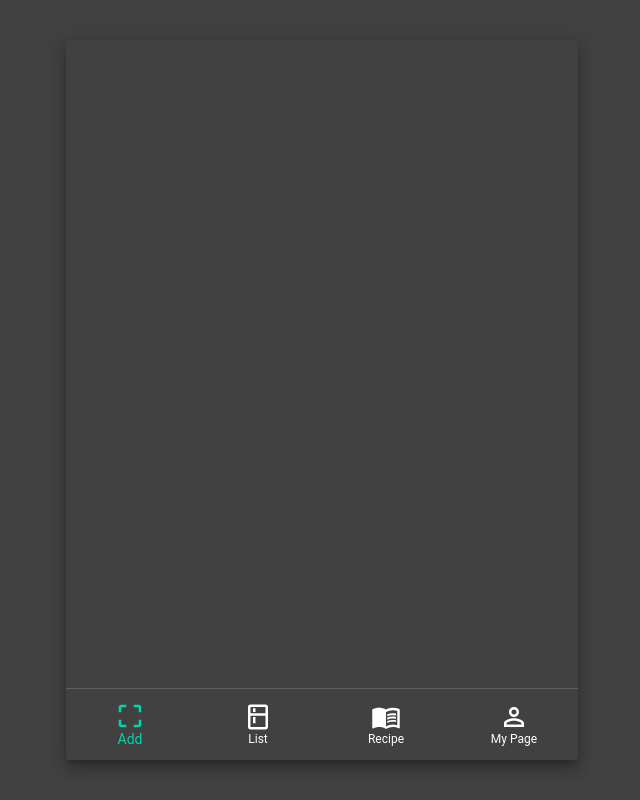
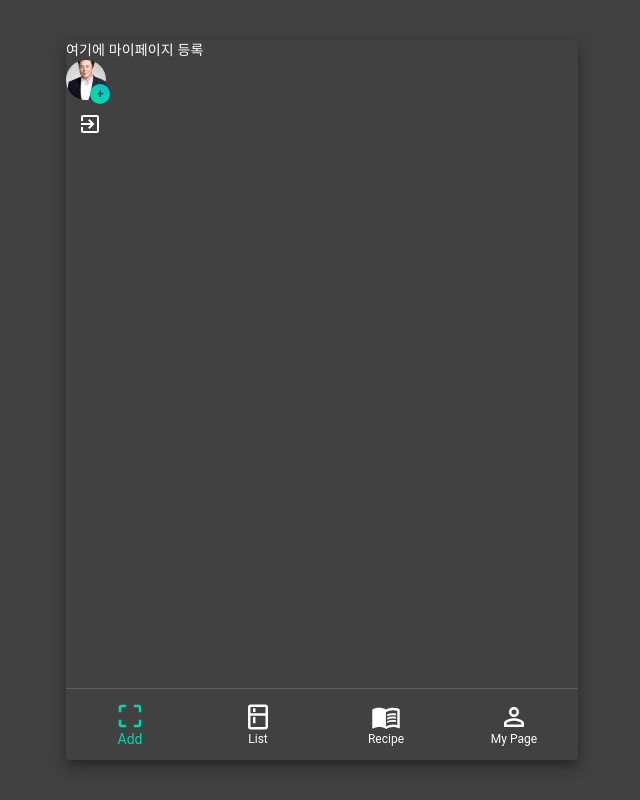
Before and after one commit to CS2021-GDP-Team/food-manager, a React (Create React App) app in the folder frontend/: page /info in a window 1280 px wide. Shown: the whole page, without its empty margins (318-958 px from the left). Built offline with nearby package versions, Linux system fonts and the light colour scheme.

Commit message:
feat: New component add - LogoutButton, PictureButton, ProfilePicture, SubmitButton

```diff
--- a/frontend/src/components/BottomNavBar.tsx
+++ b/frontend/src/components/BottomNavBar.tsx
@@ -7,19 +7,18 @@ import KitchenOutlinedIcon from "@material-ui/icons/KitchenOutlined";
 import MenuBookOutlinedIcon from "@material-ui/icons/MenuBookOutlined";
 import PermIdentityOutlinedIcon from "@material-ui/icons/PermIdentityOutlined";
 
-const useStylesParent = makeStyles({
-    root: {
+//TODO : 스타일링 코드 바깥으로 빼내기, TS로 변경, 이벤트처리->라우팅 연결
+
+const useStyles = makeStyles({
+    parent: {
         borderTop: "1px solid #606060",
         display: "fixed",
         backgroundColor: "#414141",
         height: "10%",
         width: "100%",
         marginTop: "auto"
-    }
-});
-
-const useStylesChild = makeStyles({
-    root: {
+    },
+    child: {
         color: "#FFFFFF",
         border: "2px",
         borderColor: "#606060",
@@ -27,19 +26,14 @@ const useStylesChild = makeStyles({
             color: "#00D6AF"
         }
     },
-    selected: {}
-});
-
-const useStylesIcon = makeStyles({
-    root: {
+    selected: {},
+    icon: {
         fontSize: "30px"
     }
 });
 
-export default function BottomNavBar() {
-    const parentClasses = useStylesParent();
-    const childClasses = useStylesChild();
-    const iconClasses = useStylesIcon();
+const BottomNavBar = () => {
+    const classes = useStyles();
     const [value, setValue] = React.useState(0);
 
     return (
@@ -49,29 +43,31 @@ export default function BottomNavBar() {
                 setValue(newValue);
             }}
             showLabels
-            className={parentClasses.root}
+            className={classes.parent}
         >
             <BottomNavigationAction
                 label="Add"
                 selected
-                classes={{ root: childClasses.root, selected: childClasses.selected }}
-                icon={<CropFreeOutlinedIcon classes={{ root: iconClasses.root }} />}
+                classes={{ root: classes.child, selected: classes.selected }}
+                icon={<CropFreeOutlinedIcon classes={{ root: classes.icon }} />}
             />
             <BottomNavigationAction
                 label="List"
-                classes={{ root: childClasses.root, selected: childClasses.selected }}
-                icon={<KitchenOutlinedIcon classes={{ root: iconClasses.root }} />}
+                classes={{ root: classes.child, selected: classes.selected }}
+                icon={<KitchenOutlinedIcon classes={{ root: classes.icon }} />}
             />
             <BottomNavigationAction
                 label="Recipe"
-                classes={{ root: childClasses.root, selected: childClasses.selected }}
-                icon={<MenuBookOutlinedIcon classes={{ root: iconClasses.root }} />}
+                classes={{ root: classes.child, selected: classes.selected }}
+                icon={<MenuBookOutlinedIcon classes={{ root: classes.icon }} />}
             />
             <BottomNavigationAction
                 label="My Page"
-                classes={{ root: childClasses.root, selected: childClasses.selected }}
-                icon={<PermIdentityOutlinedIcon classes={{ root: iconClasses.root }} />}
+                classes={{ root: classes.child, selected: classes.selected }}
+                icon={<PermIdentityOutlinedIcon classes={{ root: classes.icon }} />}
             />
         </BottomNavigation>
     );
-}
+};
+
+export default BottomNavBar;
--- /dev/null
+++ b/frontend/src/components/LogoutButton.tsx
@@ -0,0 +1,24 @@
+import React from "react";
+import { makeStyles } from "@material-ui/core/styles";
+import IconButton from "@material-ui/core/IconButton";
+import ExitToAppIcon from "@material-ui/icons/ExitToApp";
+
+//TODO : 크기 조절, 스타일링 코드 바깥으로 빼내기, TS로 변경, 이벤트처리
+
+const useStyles = makeStyles({
+    root: {
+        color: "#FFFFFF"
+    }
+});
+
+const LogoutButton = () => {
+    const classes = useStyles();
+
+    return (
+        <IconButton className={classes.root}>
+            <ExitToAppIcon />
+        </IconButton>
+    );
+};
+
+export default LogoutButton;
--- /dev/null
+++ b/frontend/src/components/PictureButton.tsx
@@ -0,0 +1,33 @@
+import React from "react";
+import { makeStyles } from "@material-ui/core/styles";
+import IconButton from "@material-ui/core/IconButton";
+import AddIcon from "@material-ui/icons/Add";
+
+//TODO : 크기 조절(아이콘 두께도 조절해야 함), 스타일링코드 바깥으로 빼내기, TS로 변경
+
+const useStyles = makeStyles({
+    root: {
+        color: "#414141",
+        background: "linear-gradient(45deg, #00d6af 30%, #00c3cf 90%)"
+    },
+    input: {
+        display: "none"
+    }
+});
+
+const PictureButton = () => {
+    const classes = useStyles();
+
+    return (
+        <>
+            <input accept="image/*" className={classes.input} id="icon-button-file" type="file" />
+            <label htmlFor="icon-button-file">
+                <IconButton aria-label="upload picture" component="span" className={classes.root}>
+                    <AddIcon />
+                </IconButton>
+            </label>
+        </>
+    );
+};
+
+export default PictureButton;
--- /dev/null
+++ b/frontend/src/components/ProfilePicture.tsx
@@ -0,0 +1,40 @@
+import React from "react";
+import Badge from "@material-ui/core/Badge";
+import Avatar from "@material-ui/core/Avatar";
+import { Theme, makeStyles, withStyles, createStyles } from "@material-ui/core/styles";
+
+//TODO : 크기 조절, 스타일링 코드 바깥으로 빼내기, TS로 변경, Badge이벤트처리
+
+const StyledBadge = withStyles({
+    badge: {
+        background: "linear-gradient(45deg, #00d6af 30%, #00c3cf 90%)",
+        color: "#414141"
+    }
+})(Badge);
+
+const useStyles = makeStyles({
+    root: {
+        display: "flex"
+    }
+});
+
+const ProfilePicture = () => {
+    const classes = useStyles();
+
+    return (
+        <div className={classes.root}>
+            <StyledBadge
+                overlap="circle"
+                anchorOrigin={{
+                    vertical: "bottom",
+                    horizontal: "right"
+                }}
+                badgeContent={"+"}
+            >
+                <Avatar alt="Elon" src={process.env.PUBLIC_URL + "/elon.jpg"} />
+            </StyledBadge>
+        </div>
+    );
+};
+
+export default ProfilePicture;
--- /dev/null
+++ b/frontend/src/components/SubmitButton.tsx
@@ -0,0 +1,25 @@
+import React from "react";
+import { makeStyles } from "@material-ui/core/styles";
+import Button from "@material-ui/core/Button";
+
+//TODO : height 조절, 버튼 내부 텍스트 동적 할당, 스타일링코드 바깥으로 빼내기, TS로 변경
+
+const useStyles = makeStyles({
+    root: {
+        width: "88%",
+        color: "#ffffff",
+        background: "linear-gradient(45deg, #00d6af 30%, #00c3cf 90%)"
+    }
+});
+
+const SubmitButton = () => {
+    const classes = useStyles();
+
+    return (
+        <Button variant="contained" color="primary" className={classes.root}>
+            Submit
+        </Button>
+    );
+};
+
+export default SubmitButton;
--- a/frontend/src/components/ViewModel.tsx
+++ b/frontend/src/components/ViewModel.tsx
@@ -1,6 +1,6 @@
 import React from "react";
 import { Route } from "react-router-dom";
-import { Login, MenuList, SignUp } from "./index";
+import { Login, MenuList, SignUp, Picture, Info } from "./index";
 import { useMenuListContext, useMenuListDispatchContext } from "./Model";
 
 import CssBaseline from "@material-ui/core/CssBaseline";
@@ -21,6 +21,8 @@ const ViewModel: React.FC = () => {
                 <Paper className="main-container" elevation={10}>
                     <div className="main-content">
                         <Route exact path="/" render={() => <MenuList menu={menuList} />} />
+                        <Route path="/picture" render={() => <Picture />} />
+                        <Route path="/info" render={() => <Info />} />
                         {/* 백엔드 연결하면 로그인, 회원가입 페이지는 상위로 빼낼 예정 */}
                         <Route path="/login" render={() => <Login />} />
                     </div>
--- a/frontend/src/components/index.js
+++ b/frontend/src/components/index.js
@@ -1,3 +1,5 @@
 export { default as Login } from "./pages/Login";
 export { default as MenuList } from "./pages/MenuList";
 export { default as SignUp } from "./pages/SignUp";
+export { default as Picture } from "./pages/Picture";
+export { default as Info } from "./pages/Info";
--- /dev/null
+++ b/frontend/src/components/pages/Info.tsx
@@ -0,0 +1,16 @@
+import React from "react";
+import Grid from "@material-ui/core/Grid";
+import ProfilePicture from "../ProfilePicture";
+import LogoutButton from "../LogoutButton";
+
+const Info = () => {
+    return (
+        <Grid item spacing={1} direction="column" alignContent="center" alignItems="center">
+            <div>여기에 마이페이지 등록</div>
+            <ProfilePicture />
+            <LogoutButton />
+        </Grid>
+    );
+};
+
+export default Info;
--- /dev/null
+++ b/frontend/src/components/pages/Picture.tsx
@@ -0,0 +1,16 @@
+import React from "react";
+import SubmitButton from "../SubmitButton";
+import PictureButton from "../PictureButton";
+import Grid from "@material-ui/core/Grid";
+
+const Picture = () => {
+    return (
+        <Grid item spacing={1} direction="column" alignContent="center" alignItems="center">
+            <div>여기에 바코드 등록</div>
+            <PictureButton />
+            <SubmitButton />
+        </Grid>
+    );
+};
+
+export default Picture;
```
Also changed, not shown: frontend/public/elon.jpg (added).
